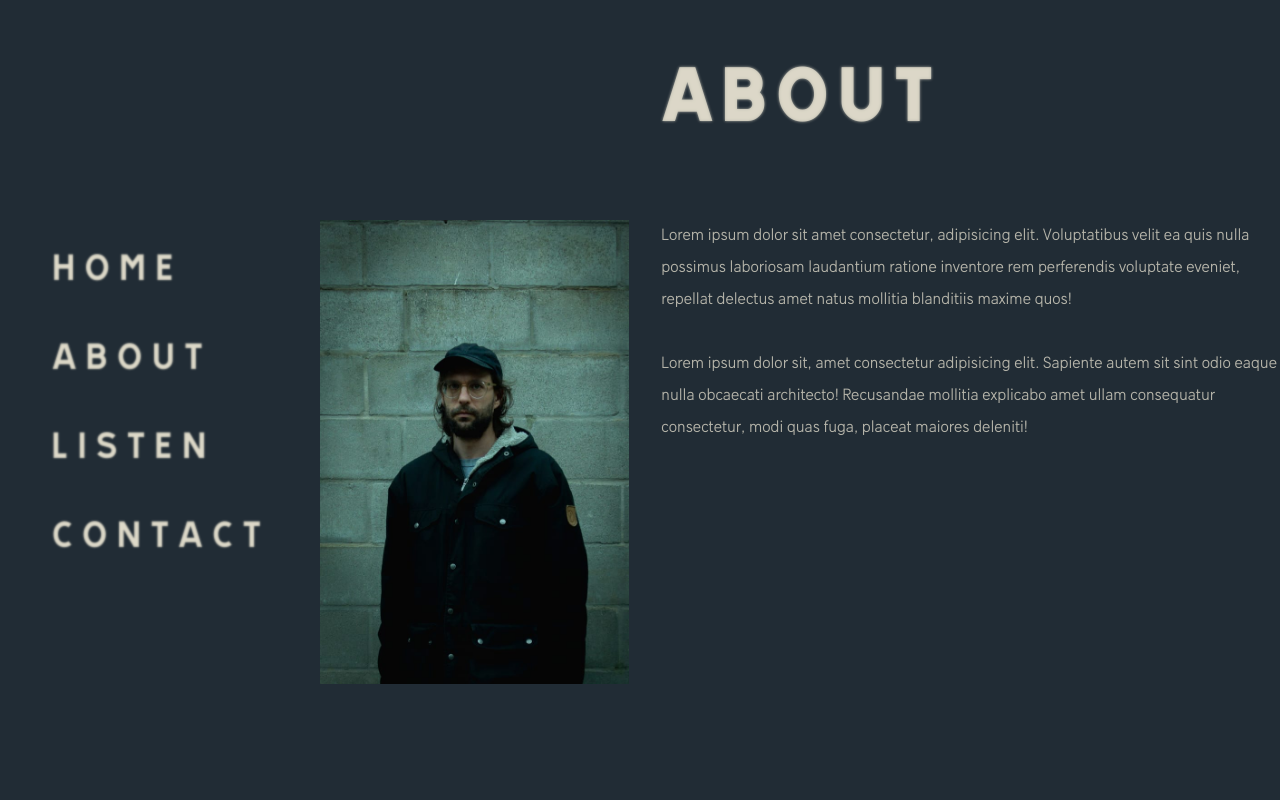
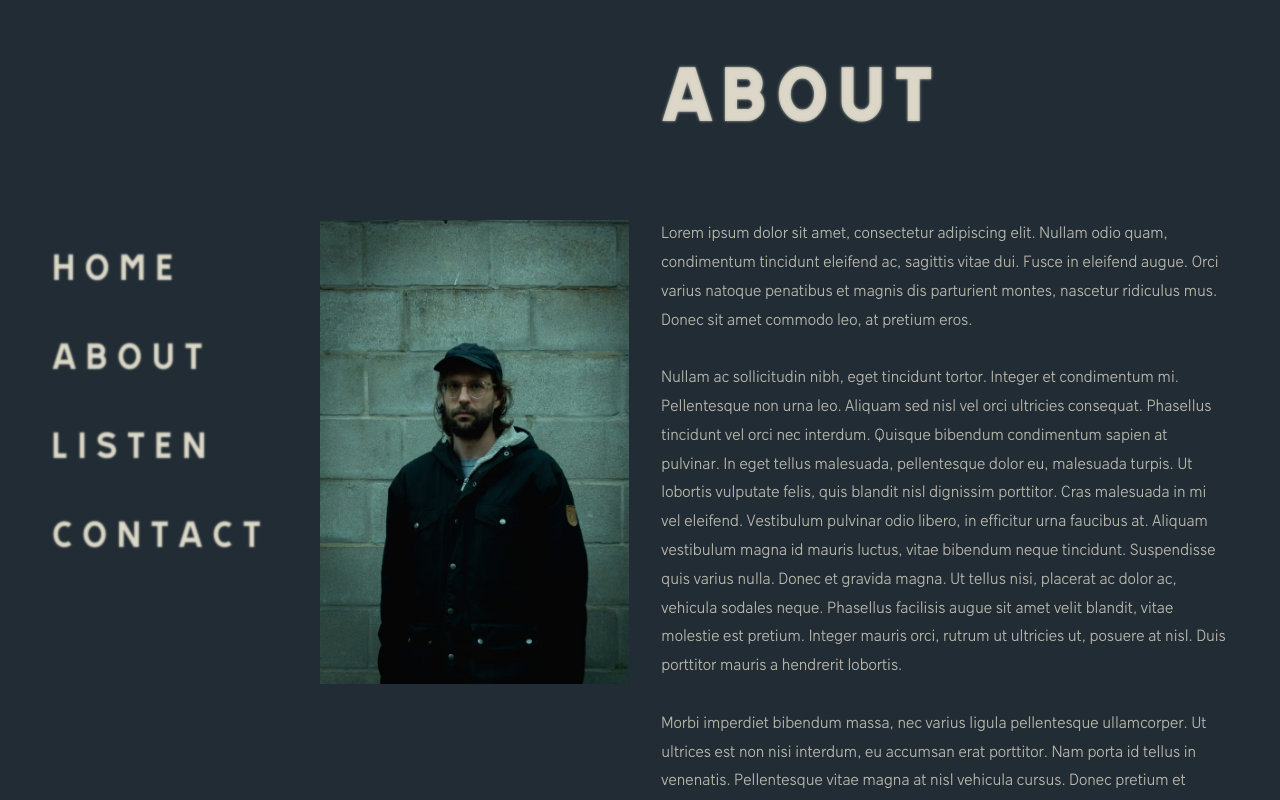
Before and after one commit to mattcoffyn/matthewcoffyndotcom, a Next.js app: page /about in a window 1280 px wide. Shown: the top 800 px of the page. Built offline with nearby package versions, Linux system fonts and the light colour scheme.

Commit message:
good morning

```diff
--- a/app/styles/about.module.css
+++ b/app/about/about.module.css
@@ -13,7 +13,13 @@
   letter-spacing: 0.5rem;
 }
 
+.image {
+  filter: blur(0.4px);
+}
+
 .bio {
+  padding-right: 4vw;
   font-size: 1rem;
-  line-height: 2rem;
+  line-height: 1.8rem;
+  filter: blur(0.4px);
 }
--- a/app/about/page.js
+++ b/app/about/page.js
@@ -1,7 +1,7 @@
 import Image from 'next/image';
 import localFont from 'next/font/local';
 import profilePhoto from '../../public/profile2.jpg';
-import styles from '../styles/about.module.css';
+import styles from './about.module.css';
 
 const trats = localFont({
   src: '../fonts/TRATS.woff2',
@@ -18,10 +18,9 @@ export default function About() {
     <section className={`${styles.aboutGrid} ${trats.className}`}>
       <h1 className={styles.title}>About</h1>
       <Image
+        className={styles.image}
         alt="A picture of Matt looking kinda cool but admittedly quite moody."
         src={profilePhoto}
-        // width={700}
-        // height={475}
         sizes="100vw"
         style={{
           width: '100%',
@@ -29,16 +28,36 @@ export default function About() {
         }}
       />
       <div className={`${styles.bio} ${sans.className}`}>
-        Lorem ipsum dolor sit amet consectetur, adipisicing elit. Voluptatibus
-        velit ea quis nulla possimus laboriosam laudantium ratione inventore rem
-        perferendis voluptate eveniet, repellat delectus amet natus mollitia
-        blanditiis maxime quos!
+        Lorem ipsum dolor sit amet, consectetur adipiscing elit. Nullam odio
+        quam, condimentum tincidunt eleifend ac, sagittis vitae dui. Fusce in
+        eleifend augue. Orci varius natoque penatibus et magnis dis parturient
+        montes, nascetur ridiculus mus. Donec sit amet commodo leo, at pretium
+        eros. <br />
         <br />
+        Nullam ac sollicitudin nibh, eget tincidunt tortor. Integer et
+        condimentum mi. Pellentesque non urna leo. Aliquam sed nisl vel orci
+        ultricies consequat. Phasellus tincidunt vel orci nec interdum. Quisque
+        bibendum condimentum sapien at pulvinar. In eget tellus malesuada,
+        pellentesque dolor eu, malesuada turpis. Ut lobortis vulputate felis,
+        quis blandit nisl dignissim porttitor. Cras malesuada in mi vel
+        eleifend. Vestibulum pulvinar odio libero, in efficitur urna faucibus
+        at. Aliquam vestibulum magna id mauris luctus, vitae bibendum neque
+        tincidunt. Suspendisse quis varius nulla. Donec et gravida magna. Ut
+        tellus nisi, placerat ac dolor ac, vehicula sodales neque. Phasellus
+        facilisis augue sit amet velit blandit, vitae molestie est pretium.
+        Integer mauris orci, rutrum ut ultricies ut, posuere at nisl. Duis
+        porttitor mauris a hendrerit lobortis. <br />
         <br />
-        Lorem ipsum dolor sit, amet consectetur adipisicing elit. Sapiente autem
-        sit sint odio eaque nulla obcaecati architecto! Recusandae mollitia
-        explicabo amet ullam consequatur consectetur, modi quas fuga, placeat
-        maiores deleniti!
+        Morbi imperdiet bibendum massa, nec varius ligula pellentesque
+        ullamcorper. Ut ultrices est non nisi interdum, eu accumsan erat
+        porttitor. Nam porta id tellus in venenatis. Pellentesque vitae magna at
+        nisl vehicula cursus. Donec pretium et metus eget euismod. Donec
+        vulputate mi a orci semper tempus. Nunc finibus quis erat ornare mattis.
+        Aliquam erat volutpat. Etiam ut ipsum id quam dapibus ultrices et quis
+        risus. Nam vel consequat tellus, sit amet pellentesque dui. Cras
+        imperdiet purus ut tempus ultricies. Sed sodales, odio non tincidunt
+        tincidunt, lorem ante tempor nulla, ut consequat neque lectus sed lacus.
+        Nulla urna tortor, eleifend non nulla ut, dictum laoreet tellus.
       </div>
     </section>
   );
--- a/app/contact/page.js
+++ b/app/contact/page.js
@@ -1,5 +1,5 @@
 import localFont from 'next/font/local';
-import styles from '../styles/contact.module.css';
+import styles from './contact.module.css';
 
 const trats = localFont({
   src: '../fonts/TRATS.woff2',
@@ -16,7 +16,7 @@ export default function Contact() {
     <section className={`${styles.contactGrid} ${trats.className}`}>
       <h1 className={styles.title}>Contact</h1>
       <div className={`${styles.email} ${sans.className}`}>
-        <h2>Email</h2>
+        <h2 className={trats.className}>Email</h2>
         <p>
           If you want to discuss a project or just have a chat (I&#39;d love
           that), drop me an email and I&#39;ll get back to you ASAP
@@ -30,7 +30,7 @@ export default function Contact() {
         </a>
       </div>
       <div className={`${styles.links} ${sans.className}`}>
-        <h2>Socials</h2>
+        <h2 className={trats.className}>Socials</h2>
         <p>
           You can also find me on socials so feel free to reach out or follow me
           here.
--- a/app/page.js
+++ b/app/page.js
@@ -1,6 +1,5 @@
 import Image from 'next/image';
 import localFont from 'next/font/local';
-import powerlines from '../public/powerlines.jpg';
 import styles from './styles/home.module.css';
 
 const trats = localFont({
@@ -8,7 +7,7 @@ const trats = localFont({
   display: 'swap',
 });
 
-export default function Page() {
+export default function Home() {
   return (
     <section className={`${styles.home} ${trats.className}`}>
       <div className={styles.header}>
--- a/app/styles/nav.module.css
+++ b/app/styles/nav.module.css
@@ -162,6 +162,6 @@
 } */
 
 .burnout {
-  animation: dyingflicker 1s ease-in-out;
+  animation: dyingflicker 0.5s ease-in;
   pointer-events: none;
 }
```
Also changed, not shown: app/components/ProfilePhoto.js (deleted, +0 -19 lines), app/contact/contact.module.css (renamed from app/styles/contact.module.css, +13 -5 lines), app/listen/listen.module.css (renamed from app/styles/listen.module.css), public/powerlines.jpg (deleted), 1 other file (tests, documents, lock files or other folders).
